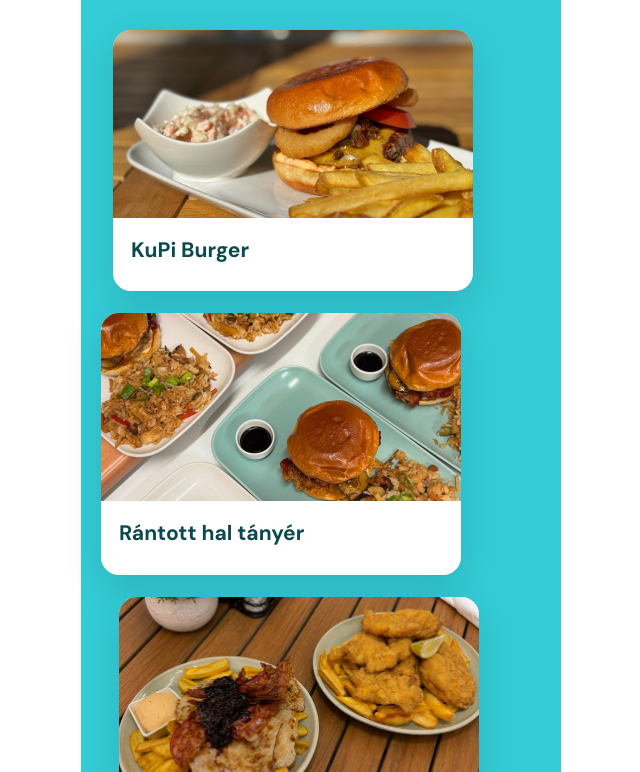
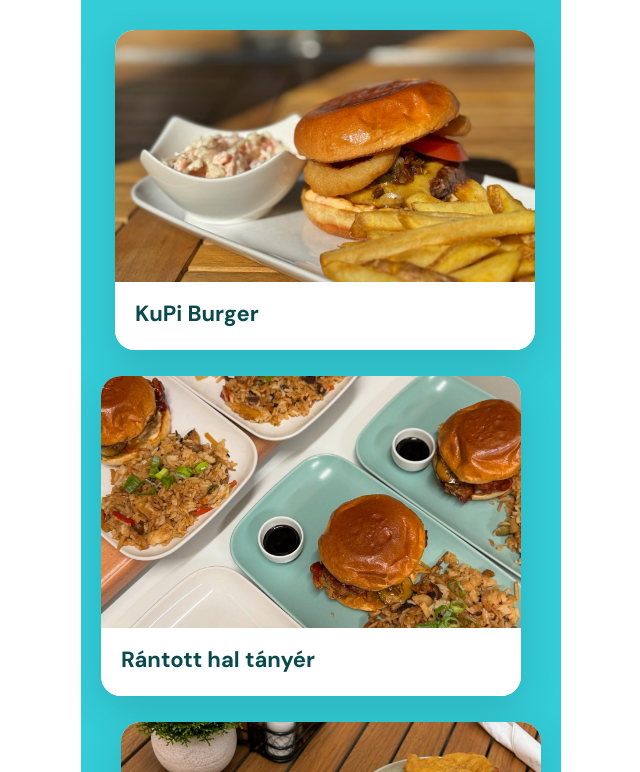
Before and after one commit to Szucsi09/kupi-beach-bar-2, a Next.js app: page / in a window 1280 px wide. Shown: the part 2448-3220 px from the top of the page, without its empty margins (319-959 px from the left). Built offline with nearby package versions, Linux system fonts and the light colour scheme.

Commit message:
feat: revamp menu card layout with flip animation and new styles

```diff
--- a/app/globals.css
+++ b/app/globals.css
@@ -504,94 +504,114 @@ nav.bar {
   max-width: 26ch;
 }
 
-.dish {
-  background: #fff;
-  border-radius: 18px;
-  overflow: hidden;
-  box-shadow: var(--shadow-lg);
-  margin-bottom: 22px;
-  max-width: 360px;
+/* ── MENU CARD FLIP ─────────────────────────────────── */
+
+/* Outer positioning wrapper — carries the nth-child offsets */
+.dish-wrap {
+  max-width: 420px;
+  margin-bottom: 26px;
 }
 
-.dish:nth-child(2) {
-  margin-left: 12px;
+.dish-wrap:nth-child(2) { margin-left: 14px; }
+.dish-wrap:nth-child(3) { margin-left: 0; margin-right: 10px; }
+.dish-wrap:nth-child(4) { margin-left: 20px; }
+
+/* Flip root: perspective lives here, no overflow:hidden so 3D isn't clipped */
+.dish-card {
+  display: block;
+  width: 100%;
+  perspective: 1200px;
+  cursor: pointer;
+  /* keep the reveal animation shape */
+  border-radius: 20px;
 }
 
-.dish:nth-child(3) {
-  margin-left: 0;
-  margin-right: 8px;
-}
-
-.dish:nth-child(4) {
-  margin-left: 18px;
-}
-
-.dish-flip {
-  height: 188px;
-  perspective: 1000px;
-  cursor: pointer;
-}
-
-.dish-flip-inner {
+/* The rotating inner container */
+.dish-card-inner {
   position: relative;
   width: 100%;
-  height: 100%;
-  transition: transform 0.6s ease;
+  /* total card height = image + body */
+  height: 320px;
+  transition: transform 0.65s cubic-bezier(0.45, 0.05, 0.15, 1.0);
   transform-style: preserve-3d;
 }
 
-.dish-flip:hover .dish-flip-inner,
-.dish-flip:focus-visible .dish-flip-inner {
+.dish-card:hover .dish-card-inner,
+.dish-card:focus-visible .dish-card-inner {
   transform: rotateY(180deg);
 }
 
-.dish-flip-front,
-.dish-flip-back {
+/* Shared face styles */
+.dish-face {
   position: absolute;
   inset: 0;
   width: 100%;
   height: 100%;
   -webkit-backface-visibility: hidden;
   backface-visibility: hidden;
+  border-radius: 20px;
   overflow: hidden;
+  box-shadow: var(--shadow-lg);
 }
 
-.dish-flip-front img {
+/* FRONT face: image on top, title below */
+.dish-front {
+  background: #fff;
+  display: flex;
+  flex-direction: column;
+}
+
+.dish-img {
+  position: relative;
+  flex: 1 1 0;
+  min-height: 0;
+}
+
+.dish-img img {
   width: 100%;
   height: 100%;
   object-fit: cover;
 }
 
-.dish-flip-back {
+.dish-body {
+  flex-shrink: 0;
+  padding: 18px 20px 22px;
+  background: #fff;
+}
+
+.dish-body h3 {
+  font-size: 22px;
+  font-weight: 700;
+  line-height: 1.25;
+}
+
+/* BACK face: rotated 180° on Y, shows ingredients */
+.dish-back {
   transform: rotateY(180deg);
-  background: var(--turquoise);
+  background: var(--turquoise-deep);
   display: flex;
   align-items: center;
   justify-content: center;
-  padding: 18px 22px;
 }
 
-.dish-flip-back p {
-  color: #fff;
-  font-size: 15.5px;
-  line-height: 1.5;
+.dish-back-inner {
+  padding: 28px 26px;
   text-align: center;
-  text-wrap: pretty;
 }
 
-.dish-body {
-  padding: 16px 18px 19px;
+.dish-back-label {
+  font-size: 11px;
+  font-weight: 700;
+  letter-spacing: 0.2em;
+  text-transform: uppercase;
+  color: var(--lime);
+  margin-bottom: 14px;
 }
 
-.dish-body h3 {
-  font-size: 21px;
-  font-weight: 700;
-  margin-bottom: 6px;
-}
-
-.dish-body p {
-  font-size: 14.5px;
-  color: rgba(10, 74, 78, 0.72);
+.dish-back-inner > p:last-child {
+  color: #fff;
+  font-size: 17px;
+  line-height: 1.6;
   text-wrap: pretty;
 }
 
--- a/components/menu-section.tsx
+++ b/components/menu-section.tsx
@@ -10,21 +10,28 @@ export const MenuSection = () => (
       <p>{menuContent.subtitle}</p>
     </ScrollReveal>
     {menuContent.dishes.map((dish) => (
-      <ScrollReveal key={dish.title} className="dish">
-        <div className="dish-flip" tabIndex={0} aria-label={`${dish.title} – ${dish.description}`}>
-          <div className="dish-flip-inner">
-            <div className="dish-flip-front">
-              <Image src={dish.image} alt={dish.imageAlt} fill sizes="360px" />
+      <div key={dish.title} className="dish-wrap">
+        <ScrollReveal className="dish-card" tabIndex={0} aria-label={`${dish.title} – ${dish.description}`}>
+          <div className="dish-card-inner">
+            {/* FRONT: image + title */}
+            <div className="dish-face dish-front">
+              <div className="dish-img">
+                <Image src={dish.image} alt={dish.imageAlt} fill sizes="(max-width: 600px) 92vw, 420px" />
+              </div>
+              <div className="dish-body">
+                <h3>{dish.title}</h3>
+              </div>
             </div>
-            <div className="dish-flip-back">
-              <p>{dish.description}</p>
+            {/* BACK: ingredients */}
+            <div className="dish-face dish-back">
+              <div className="dish-back-inner">
+                <p className="dish-back-label">Hozzávalók</p>
+                <p>{dish.description}</p>
+              </div>
             </div>
           </div>
-        </div>
-        <div className="dish-body">
-          <h3>{dish.title}</h3>
-        </div>
-      </ScrollReveal>
+        </ScrollReveal>
+      </div>
     ))}
     <ScrollReveal className="more">
       <Link href="#menu" className="link-lime">
```
